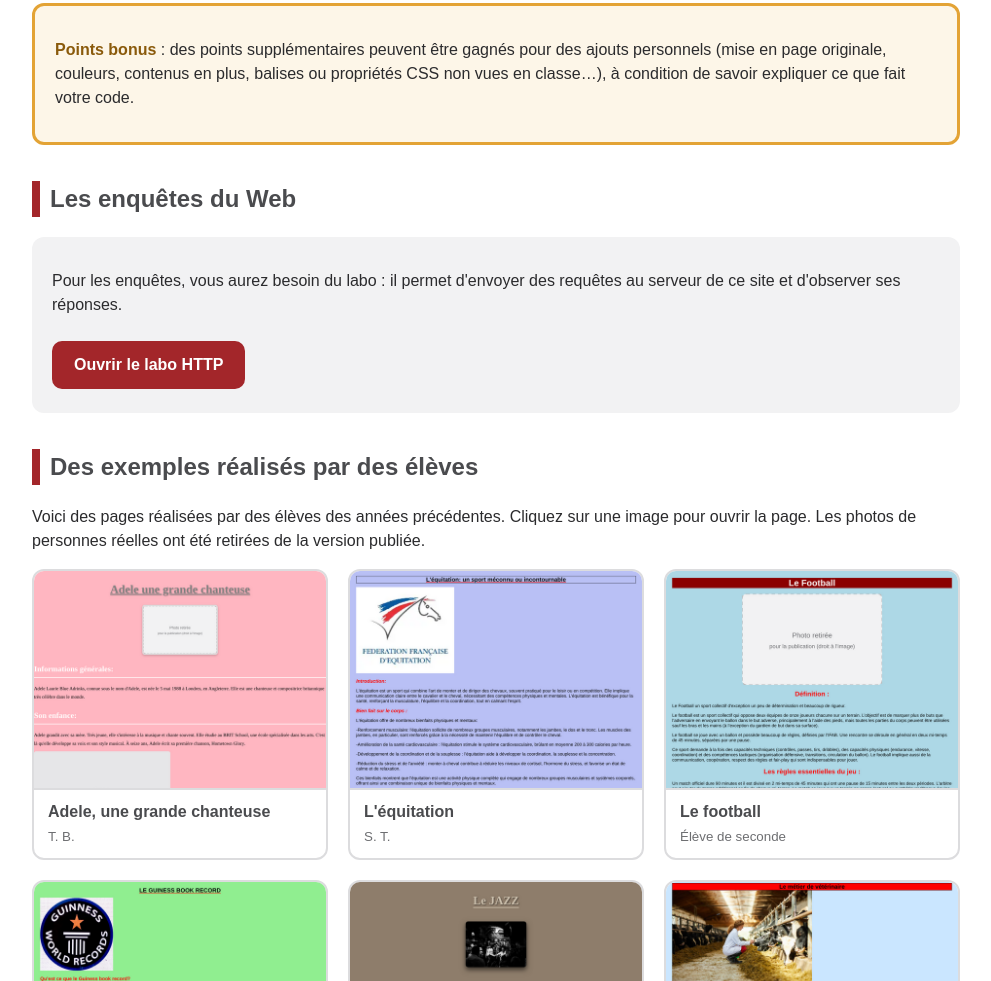
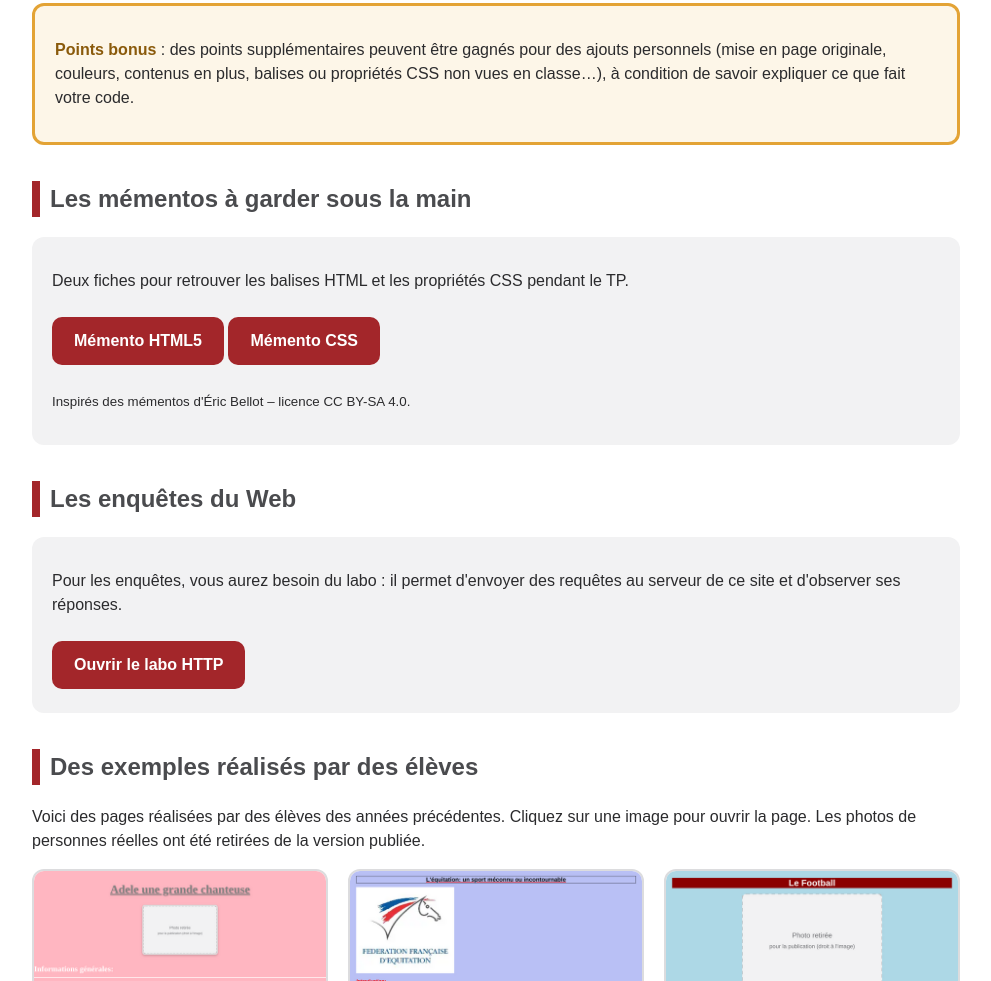
Before and after one commit to Uylhis/snt, a plain HTML site: page web/index.html in a window 1280 px wide. Shown: the part 1092-2073 px from the top of the page, without its empty margins (144-1135 px from the left). Drawn offline with Linux system fonts and the light colour scheme.

Commit message:
Add mementos section to index.html
Added mementos section with links to HTML and CSS resources.

```diff
--- a/web/index.html
+++ b/web/index.html
@@ -54,6 +54,14 @@
 
     <div class="carte bonus">
       <p><strong>Points bonus</strong> : des points supplémentaires peuvent être gagnés pour des ajouts personnels (mise en page originale, couleurs, contenus en plus, balises ou propriétés CSS non vues en classe…), à condition de savoir expliquer ce que fait votre code.</p>
+    </div>
+
+      <h2 id="mementos">Les mémentos à garder sous la main</h2>
+    <div class="carte">
+      <p>Deux fiches pour retrouver les balises HTML et les propriétés CSS pendant le TP.</p>
+      <a class="bouton" href="memento-HTML5-SNT_V1.pdf" target="_blank" rel="noopener">Mémento HTML5</a>
+      <a class="bouton" href="memento-CSS-SNT_V1.pdf" target="_blank" rel="noopener">Mémento CSS</a>
+      <p><small>Inspirés des mémentos d'Éric Bellot – licence CC BY-SA 4.0.</small></p>
     </div>
 
     <h2>Les enquêtes du Web</h2>
```
